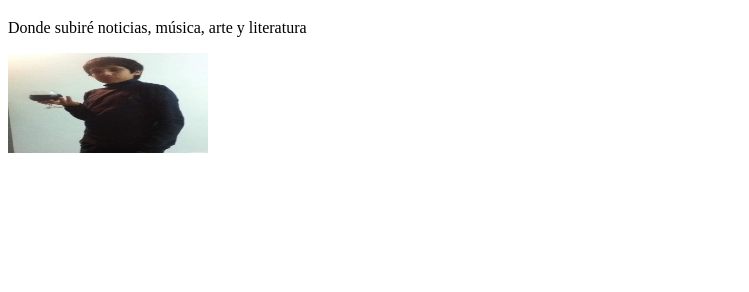
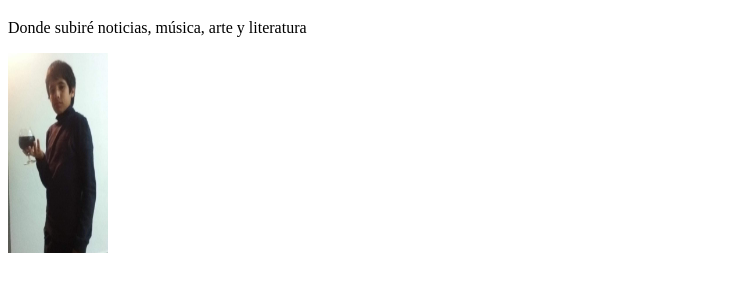
Before and after one commit to Demetorio/Demetorio.github.io, a plain HTML site: page index.html in a window 1280 px wide. Shown: the part 62-354 px from the top of the page, without its empty margins (0-749 px from the left). Drawn offline with Linux system fonts and the light colour scheme.

Commit message:
He redimensionado la imagen

```diff
--- a/index.html
+++ b/index.html
@@ -9,6 +9,6 @@
 <body>
     <h1>Bienvenido cibernauta 🤠 ...a mi blog personal 😎</h1>
     <p>Donde subiré noticias, música, arte y literatura</p>
-    <p><img src="/vino.jpg" alt="" width="200px" height="100px"></p>
+    <p><img src="/vino.jpg" alt="" width="100px" height="200px"></p>
 </body>
 </html>
```
